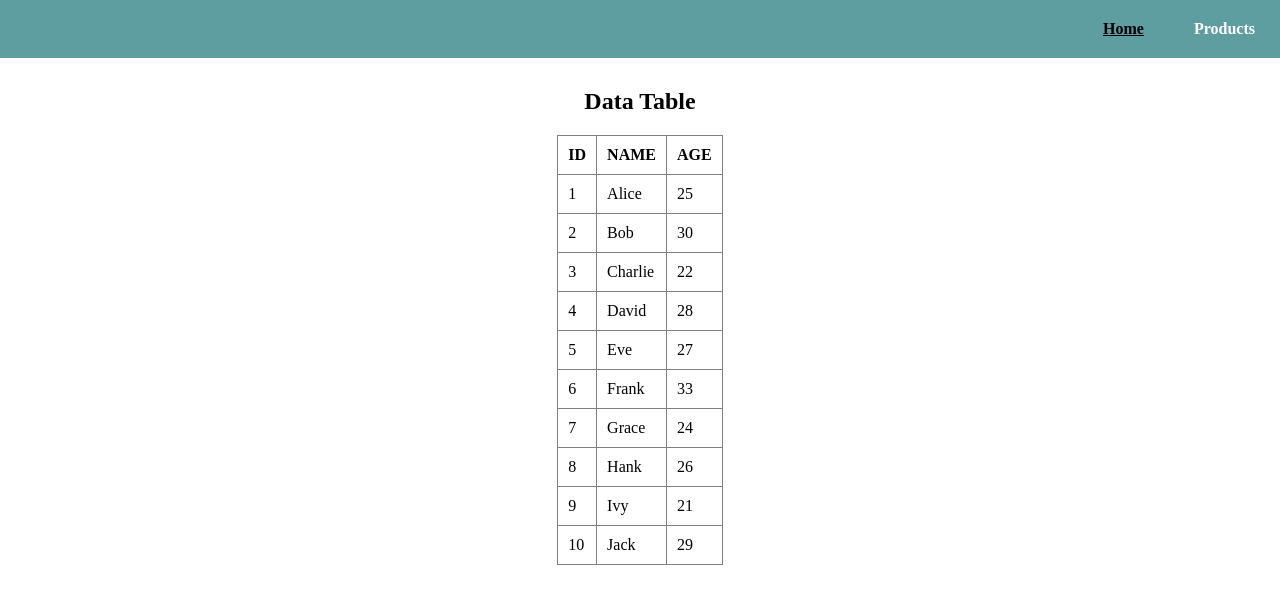
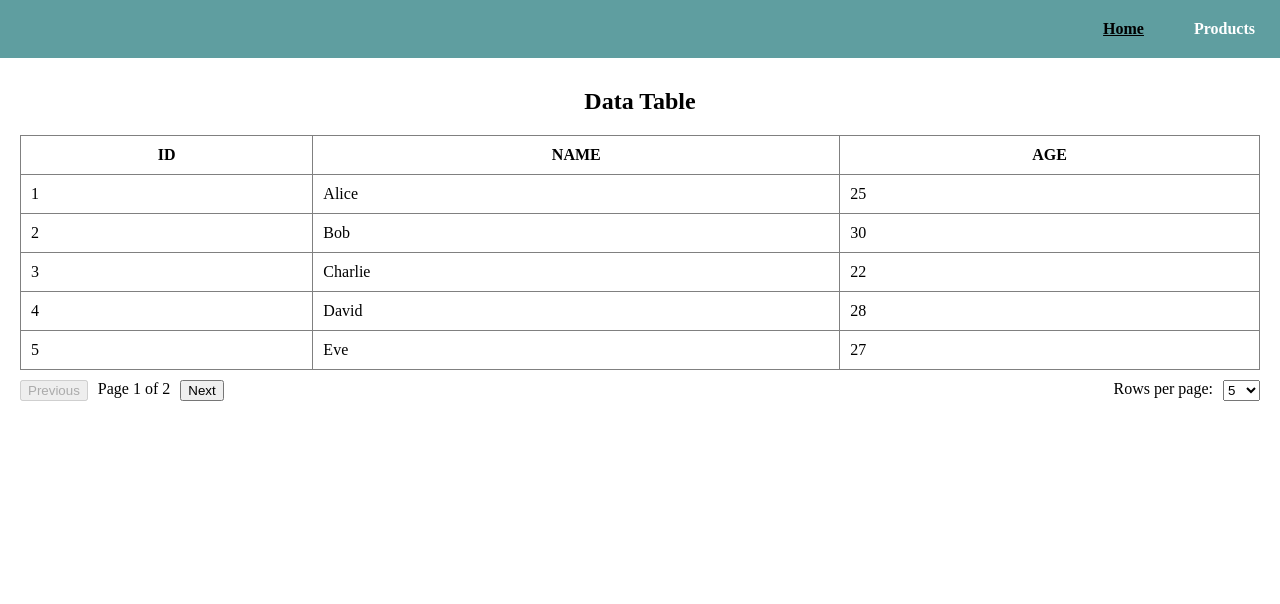
Before and after one commit to PrachiGour2023/machine-coding-frontend, a React (Vite) app: page / in a window 1280 px wide. Shown: the top 604 px of the page. Built offline with nearby package versions, Linux system fonts and the light colour scheme.

Commit message:
data table component added

```diff
--- a/src/App.css
+++ b/src/App.css
@@ -180,3 +180,14 @@ input[type="checkbox"] {
   border: 2px solid blue;
   border-radius: 2px;
 }
+
+.pagination-container {
+  display: flex;
+  justify-content:space-between;
+  margin: 10px 0px;
+}
+
+.flex-box {
+  gap: 10px;
+  display: flex;
+}
--- a/src/components/DataTable.tsx
+++ b/src/components/DataTable.tsx
@@ -1,4 +1,4 @@
-import React from 'react'
+import { useState } from 'react';
 
 const sampleData = [
     { id: 1, name: "Alice", age: 25 },
@@ -15,14 +15,20 @@ const sampleData = [
 
 const DataTable = () => {
 
-
+    const [currentPage, setCurrentPage] = useState<number>(1);
+    const [perPageItem, setPerPageItem] = useState<number>(5);
     const header = sampleData.length > 0 ? Object.keys(sampleData[0]) : [];
+    const start = (currentPage - 1) * perPageItem;
+    const end = start + perPageItem;
+    const totalPage = Math.ceil(sampleData.length / perPageItem)
 
     return (
-        <div>
+        <div style={{
+            margin: '20px'
+        }}>
             <h2>Data Table</h2>
             <div>
-                <table border={"1"} cellPadding={'10'} style={{
+                <table border={1} cellPadding={'10'} style={{
                     width: '100%', borderCollapse: 'collapse'
                 }}>
                     <thead>
@@ -38,7 +44,7 @@ const DataTable = () => {
                     </thead>
                     <tbody>
                         {
-                                sampleData.map((row, id) => {
+                            sampleData.slice(start, end).map((row: any, id) => {
                                 return (
                                     <tr key={id}>
                                         {header.map(key => {
@@ -53,6 +59,24 @@ const DataTable = () => {
                     </tbody>
                 </table>
             </div>
+            <div className='pagination-container'>
+                <div className='flex-box'>
+                    <button disabled={currentPage === 1} onClick={() => setCurrentPage(prev => prev - 1)}>Previous</button>
+                    <span>Page {currentPage} of {totalPage}</span>
+                    <button disabled={currentPage === totalPage} onClick={() => setCurrentPage(prev => prev + 1)}>Next</button>
+                </div>
+                <div className='flex-box'>
+                    <span>Rows per page: </span>
+                    <select onChange={(e) => {
+                        setPerPageItem(Number(e.target.value))
+                        setCurrentPage(1)
+                    }}>
+                        <option value={5}>5</option>
+                        <option value={10}>10</option>
+                        <option value={15}>15</option>
+                    </select>
+                </div>
+            </div>
         </div>
     )
 }
--- a/src/components/Home.tsx
+++ b/src/components/Home.tsx
@@ -3,7 +3,7 @@ import Pagination from "./Pagination"
 
 const Home = () => {
   return (
-    <div className='container'>
+    <div>
       {/* <CommentsApp /> */}
       {/* <Pagination /> */}
       <DataTable />
```
Lines whose indentation alone changed are shown as unchanged.
